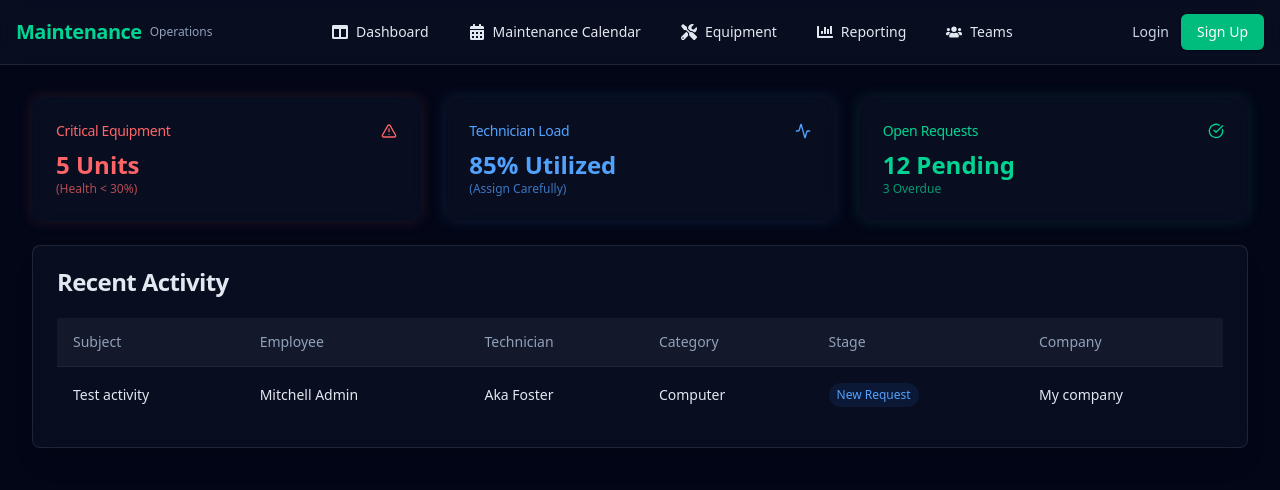
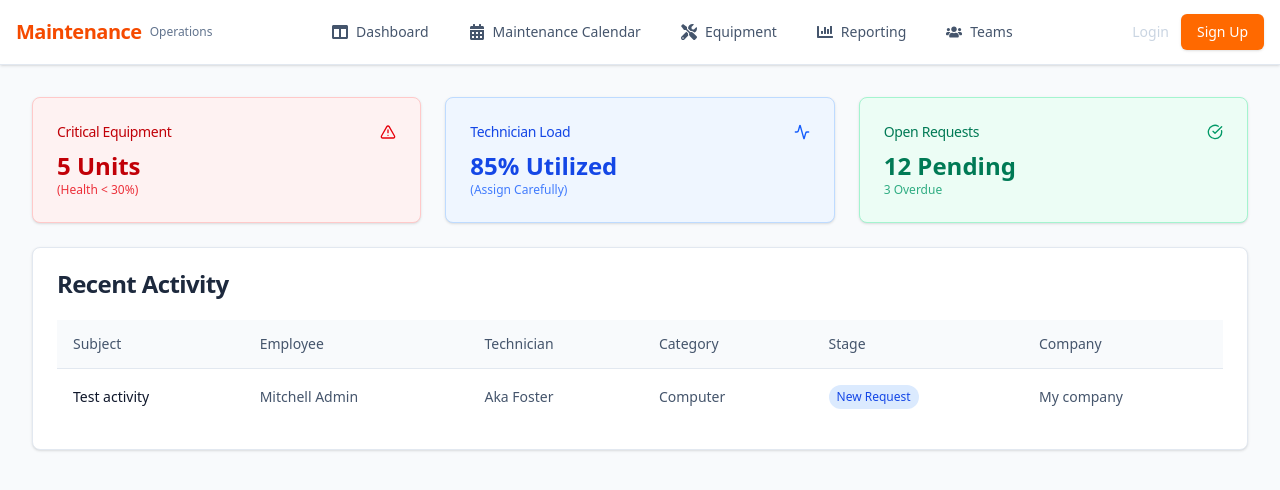
Before and after one commit to AlexXD121/Odoo-X-Adani-, a Next.js app: page /dashboard in a window 1280 px wide. Shown: the top 490 px of the page. Built offline with nearby package versions, Linux system fonts and the light colour scheme.

Commit message:
base color implimented !

```diff
--- a/app/dashboard/page.tsx
+++ b/app/dashboard/page.tsx
@@ -7,70 +7,70 @@ export default function DashboardPage() {
         <div className="space-y-6">
             <div className="grid gap-6 md:grid-cols-3">
                 {/* Critical Equipment */}
-                <Card className="border-none shadow-[0_0_15px_rgba(248,113,113,0.15)] text-red-400">
+                <Card className="border border-red-200 bg-red-50 text-red-700 shadow-sm">
                     <CardHeader className="flex flex-row items-center justify-between space-y-0 pb-2">
                         <CardTitle className="text-sm font-medium">Critical Equipment</CardTitle>
-                        <AlertTriangle className="h-4 w-4 text-red-400" />
+                        <AlertTriangle className="h-4 w-4 text-red-600" />
                     </CardHeader>
                     <CardContent>
                         <div className="text-2xl font-bold">5 Units</div>
-                        <p className="text-xs text-red-400/70">(Health &lt; 30%)</p>
+                        <p className="text-xs text-red-600/80">(Health &lt; 30%)</p>
                     </CardContent>
                 </Card>
 
                 {/* Technician Load */}
-                <Card className="border-none shadow-[0_0_15px_rgba(96,165,250,0.15)] text-blue-400">
+                <Card className="border border-blue-200 bg-blue-50 text-blue-700 shadow-sm">
                     <CardHeader className="flex flex-row items-center justify-between space-y-0 pb-2">
                         <CardTitle className="text-sm font-medium">Technician Load</CardTitle>
-                        <Activity className="h-4 w-4 text-blue-400" />
+                        <Activity className="h-4 w-4 text-blue-600" />
                     </CardHeader>
                     <CardContent>
                         <div className="text-2xl font-bold">85% Utilized</div>
-                        <p className="text-xs text-blue-400/70">(Assign Carefully)</p>
+                        <p className="text-xs text-blue-600/80">(Assign Carefully)</p>
                     </CardContent>
                 </Card>
 
                 {/* Open Requests */}
-                <Card className="border-none shadow-[0_0_15px_rgba(52,211,153,0.15)] text-emerald-400">
+                <Card className="border border-emerald-200 bg-emerald-50 text-emerald-700 shadow-sm">
                     <CardHeader className="flex flex-row items-center justify-between space-y-0 pb-2">
                         <CardTitle className="text-sm font-medium">Open Requests</CardTitle>
-                        <CheckCircle className="h-4 w-4 text-emerald-400" />
+                        <CheckCircle className="h-4 w-4 text-emerald-600" />
                     </CardHeader>
                     <CardContent>
                         <div className="text-2xl font-bold">12 Pending</div>
-                        <p className="text-xs text-emerald-400/70">3 Overdue</p>
+                        <p className="text-xs text-emerald-600/80">3 Overdue</p>
                     </CardContent>
                 </Card>
             </div>
 
-            <Card>
+            <Card className="bg-white border-slate-200 shadow-sm">
                 <CardHeader>
-                    <CardTitle>Recent Activity</CardTitle>
+                    <CardTitle className="text-slate-800">Recent Activity</CardTitle>
                 </CardHeader>
                 <CardContent>
                     <Table>
-                        <TableHeader className="bg-white/5">
-                            <TableRow className="border-white/10 hover:bg-white/5">
-                                <TableHead className="text-slate-400">Subject</TableHead>
-                                <TableHead className="text-slate-400">Employee</TableHead>
-                                <TableHead className="text-slate-400">Technician</TableHead>
-                                <TableHead className="text-slate-400">Category</TableHead>
-                                <TableHead className="text-slate-400">Stage</TableHead>
-                                <TableHead className="text-slate-400">Company</TableHead>
+                        <TableHeader className="bg-slate-50">
+                            <TableRow className="border-slate-200 hover:bg-slate-50">
+                                <TableHead className="text-slate-600">Subject</TableHead>
+                                <TableHead className="text-slate-600">Employee</TableHead>
+                                <TableHead className="text-slate-600">Technician</TableHead>
+                                <TableHead className="text-slate-600">Category</TableHead>
+                                <TableHead className="text-slate-600">Stage</TableHead>
+                                <TableHead className="text-slate-600">Company</TableHead>
                             </TableRow>
                         </TableHeader>
                         <TableBody>
-                            <TableRow className="border-white/10 hover:bg-white/5">
-                                <TableCell className="font-medium">Test activity</TableCell>
-                                <TableCell>Mitchell Admin</TableCell>
-                                <TableCell>Aka Foster</TableCell>
-                                <TableCell>Computer</TableCell>
+                            <TableRow className="border-slate-200 hover:bg-slate-50">
+                                <TableCell className="font-medium text-slate-900">Test activity</TableCell>
+                                <TableCell className="text-slate-600">Mitchell Admin</TableCell>
+                                <TableCell className="text-slate-600">Aka Foster</TableCell>
+                                <TableCell className="text-slate-600">Computer</TableCell>
                                 <TableCell>
-                                    <span className="inline-flex items-center px-2 py-1 rounded-full text-xs font-medium bg-blue-500/10 text-blue-400">
+                                    <span className="inline-flex items-center px-2 py-1 rounded-full text-xs font-medium bg-blue-100 text-blue-700">
                                         New Request
                                     </span>
                                 </TableCell>
-                                <TableCell>My company</TableCell>
+                                <TableCell className="text-slate-600">My company</TableCell>
                             </TableRow>
                         </TableBody>
                     </Table>
--- a/app/globals.css
+++ b/app/globals.css
@@ -65,34 +65,65 @@
 
 .dark {
   /* Adjusted for better contrast */
-  /* Midnight Glass Theme Colors */
+  /* Polished White & Carrot Theme Colors */
+  --background: #ffffff;
+  /* White */
+  --foreground: #0f172a;
+  /* Slate-900 */
+  --card: #ffffff;
+  --card-foreground: #0f172a;
+  --popover: #ffffff;
+  --popover-foreground: #0f172a;
+  --primary: #f97316;
+  /* Orange-500 */
+  --primary-foreground: #ffffff;
+  --secondary: #f1f5f9;
+  /* Slate-100 */
+  --secondary-foreground: #0f172a;
+  --muted: #f1f5f9;
+  /* Slate-100 */
+  --muted-foreground: #64748b;
+  /* Slate-500 */
+  --accent: #f8fafc;
+  /* Slate-50 */
+  --accent-foreground: #0f172a;
+  --destructive: #ef4444;
+  /* Red-500 */
+  --destructive-foreground: #ffffff;
+  --border: #e2e8f0;
+  /* Slate-200 */
+  --input: #e2e8f0;
+  /* Slate-200 */
+  --ring: #f97316;
+  /* Orange-500 */
+  --radius: 0.5rem;
+}
+
+.dark {
+  /* Syncing Dark Mode to Light Mode (Forced Light Theme) or keeping a dark variant just in case,
+     but user requested enforced Polished White theme. We will map .dark to the same or similar for now
+     to ensure consistency if the class persists, or just keep it standard dark if we remove the class from layout.
+     Let's reset .dark to standard just in case, but the app will run in light mode. */
   --background: #020617;
-  /* slate-950 (base, covered by gradient) */
-  --foreground: #e2e8f0;
-  /* slate-200 (Softer white) */
-  --card: #0f172a;
-  /* slate-900 (fallback) */
-  --card-foreground: #e2e8f0;
-  /* slate-200 */
-  --popover: #0f172a;
-  --popover-foreground: #e2e8f0;
-  --primary: #60a5fa;
-  /* blue-400 (Softer blue) */
+  --foreground: #f8fafc;
+  --card: #020617;
+  --card-foreground: #f8fafc;
+  --popover: #020617;
+  --popover-foreground: #f8fafc;
+  --primary: #f97316;
+  /* Orange-500 */
   --primary-foreground: #ffffff;
-  --secondary: #334155;
-  --secondary-foreground: #e2e8f0;
-  --muted: #334155;
+  --secondary: #1e293b;
+  --secondary-foreground: #f8fafc;
+  --muted: #1e293b;
   --muted-foreground: #94a3b8;
-  /* slate-400 */
   --accent: #1e293b;
-  --accent-foreground: #e2e8f0;
-  --destructive: #f87171;
-  /* red-400 (Pastel red) */
+  --accent-foreground: #f8fafc;
+  --destructive: #ef4444;
   --destructive-foreground: #ffffff;
-  --border: #ffffff1a;
-  /* white/10 (Subtle border) */
-  --input: #020617;
-  --ring: #60a5fa;
+  --border: #1e293b;
+  --input: #1e293b;
+  --ring: #f97316;
 }
 
 @layer base {
--- a/app/layout.tsx
+++ b/app/layout.tsx
@@ -23,9 +23,9 @@ export default function RootLayout({
   children: React.ReactNode;
 }>) {
   return (
-    <html lang="en" className="dark">
+    <html lang="en">
       <body
-        className={`${geistSans.variable} ${geistMono.variable} antialiased bg-[radial-gradient(ellipse_at_top,_var(--tw-gradient-stops))] from-slate-900 via-slate-950 to-black min-h-screen`}
+        className={`${geistSans.variable} ${geistMono.variable} antialiased bg-slate-50 min-h-screen text-slate-900`}
       >
         {children}
       </body>
--- a/components/ui/card.tsx
+++ b/components/ui/card.tsx
@@ -8,7 +8,7 @@ const Card = React.forwardRef<
     <div
         ref={ref}
         className={cn(
-            "rounded-lg border bg-slate-900/50 backdrop-blur-md text-card-foreground shadow-xl border-white/10",
+            "rounded-lg border bg-white text-slate-950 shadow-sm border-slate-200",
             className
         )}
         {...props}
--- a/components/ui/input.tsx
+++ b/components/ui/input.tsx
@@ -10,7 +10,7 @@ const Input = React.forwardRef<HTMLInputElement, InputProps>(
             <input
                 type={type}
                 className={cn(
-                    "flex h-10 w-full rounded-md border border-white/10 bg-slate-950/50 backdrop-blur-sm px-3 py-2 text-sm ring-offset-background file:border-0 file:bg-transparent file:text-sm file:font-medium placeholder:text-muted-foreground focus-visible:outline-none focus-visible:ring-2 focus-visible:ring-ring focus-visible:ring-offset-2 disabled:cursor-not-allowed disabled:opacity-50",
+                    "flex h-10 w-full rounded-md border border-slate-300 bg-white px-3 py-2 text-sm ring-offset-background file:border-0 file:bg-transparent file:text-sm file:font-medium placeholder:text-muted-foreground focus-visible:outline-none focus-visible:ring-2 focus-visible:ring-orange-500 focus-visible:ring-offset-2 disabled:cursor-not-allowed disabled:opacity-50",
                     className
                 )}
                 ref={ref}
--- a/components/ui/navbar.tsx
+++ b/components/ui/navbar.tsx
@@ -11,13 +11,13 @@ const navItems = [
 
 export function Navbar() {
     return (
-        <nav className="bg-slate-900/50 backdrop-blur-md border-b border-white/10 text-slate-200 sticky top-0 z-50 shadow-sm">
+        <nav className="bg-white border-b border-slate-200 sticky top-0 z-50 shadow-sm">
             <div className="container mx-auto px-4">
                 <div className="flex items-center justify-between h-16">
                     {/* Logo */}
                     <div className="flex items-center gap-2">
-                        <h1 className="text-xl font-bold tracking-tight text-emerald-400">Maintenance</h1>
-                        <span className="text-xs text-slate-400 hidden sm:inline-block">Operations</span>
+                        <h1 className="text-xl font-bold tracking-tight text-orange-600">Maintenance</h1>
+                        <span className="text-xs text-slate-500 hidden sm:inline-block">Operations</span>
                     </div>
 
                     {/* Navigation Links */}
@@ -26,7 +26,7 @@ export function Navbar() {
                             <Link
                                 key={item.href}
                                 href={item.href}
-                                className="flex items-center gap-2 px-3 py-2 text-sm font-medium rounded-md hover:bg-slate-800 hover:text-emerald-400 transition-colors"
+                                className="flex items-center gap-2 px-3 py-2 text-sm font-medium text-slate-600 rounded-md hover:bg-orange-50 hover:text-orange-600 transition-colors"
                             >
                                 <item.icon className="w-4 h-4" />
                                 {item.label}
@@ -44,7 +44,7 @@ export function Navbar() {
                         </Link>
                         <Link
                             href="/auth/signup"
-                            className="px-4 py-2 text-sm font-medium bg-emerald-500 text-white rounded-md hover:bg-emerald-600 transition-colors shadow-sm"
+                            className="px-4 py-2 text-sm font-medium bg-orange-500 text-white rounded-md hover:bg-orange-600 transition-colors shadow-sm"
                         >
                             Sign Up
                         </Link>
```
